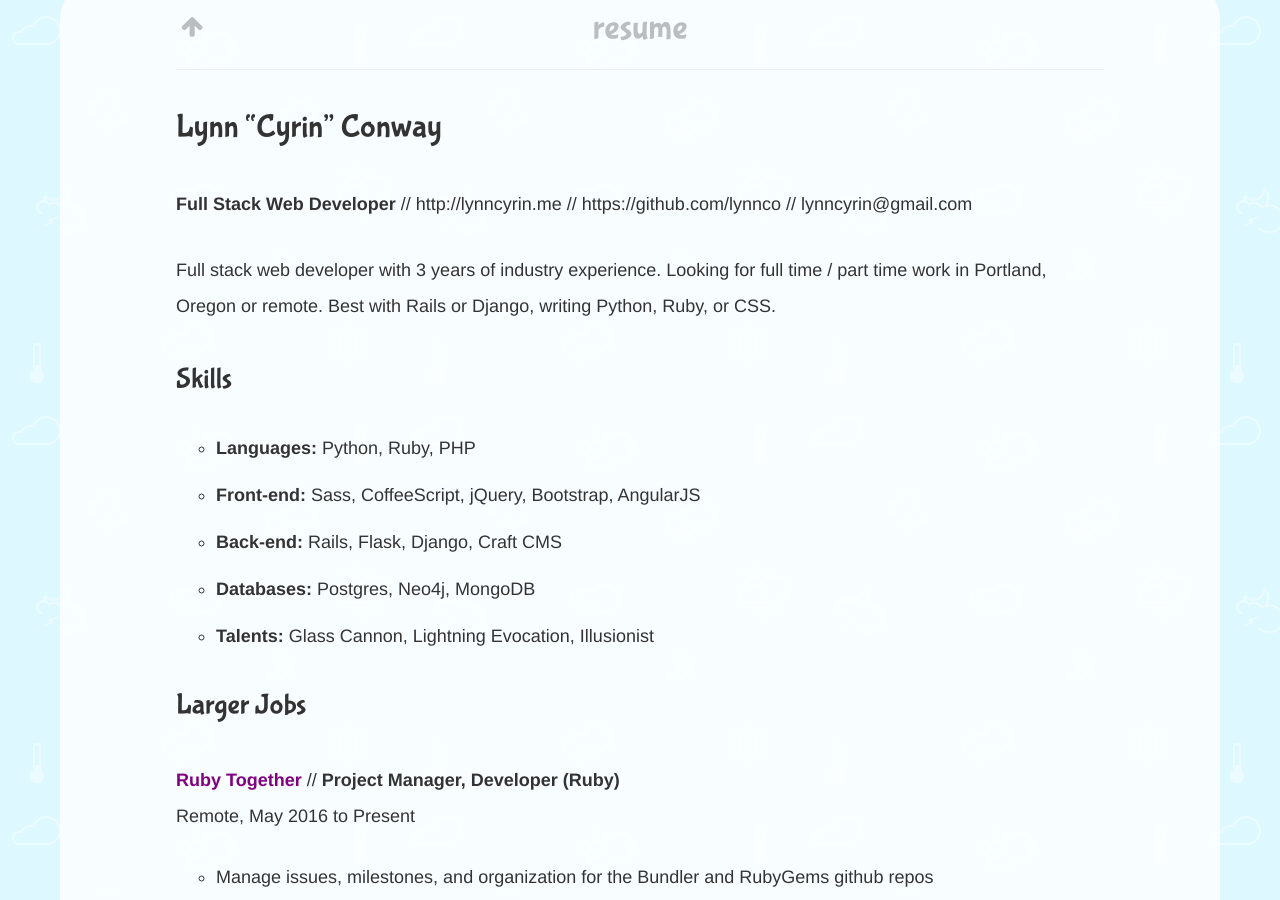
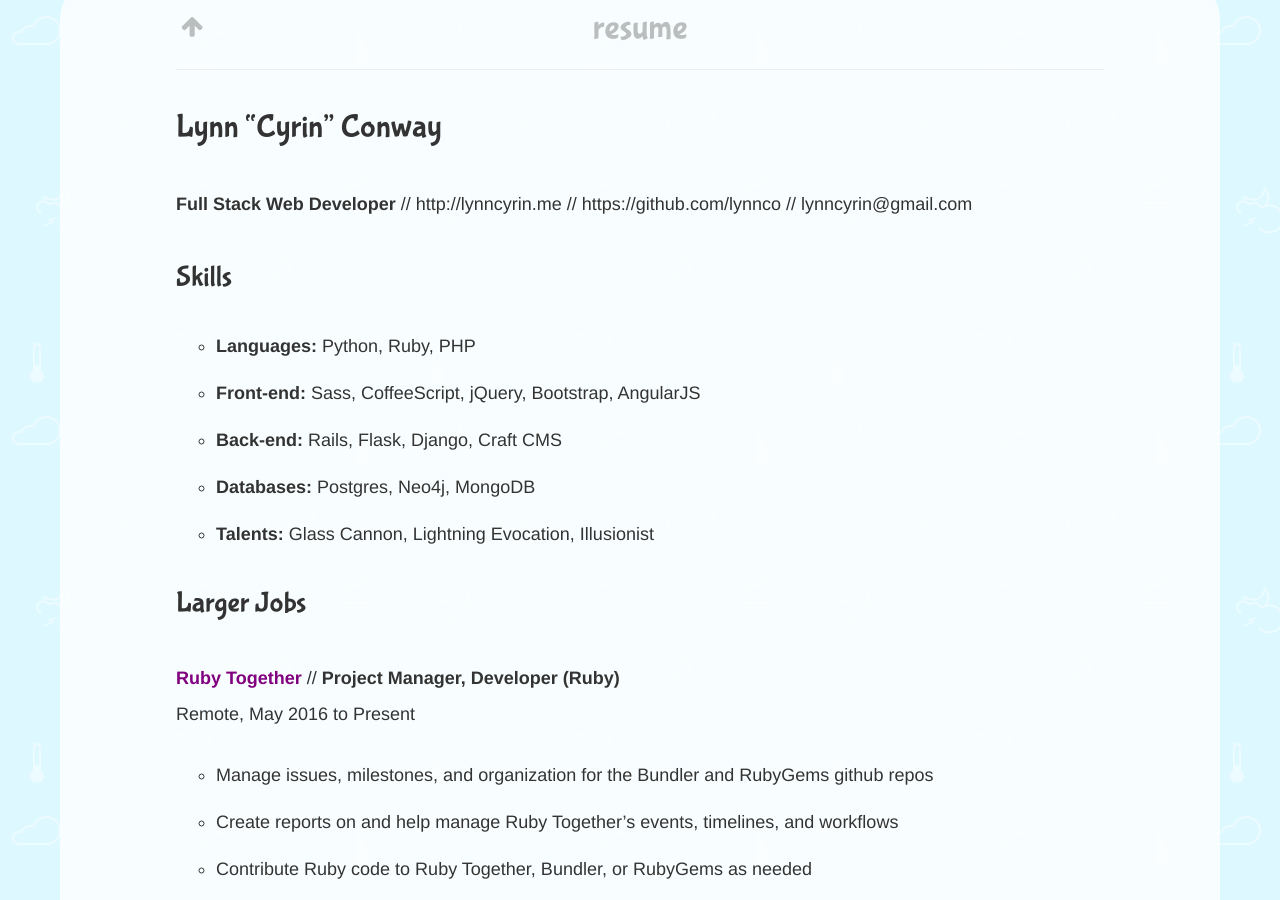
Before and after one commit to coilysiren/lynncyrin.github.io, a Jekyll site: the page built from index.html, in a window 1280 px wide and 900 px high, scrolled down 2669 px. Built offline with Jekyll 4.4.1, drawn with Linux system fonts in a browser that asks for light colours; nearby versions of some CDN libraries; a style sheet for code colours, icons or effects is not loaded.

Commit message:
no longer looking!!!

```diff
--- a/_includes/resume.md
+++ b/_includes/resume.md
@@ -1,8 +1,6 @@
 ### Lynn "Cyrin" Conway
 
 **Full Stack Web Developer** // http://lynncyrin.me // https://github.com/lynnco // lynncyrin@gmail.com
-
-Full stack web developer with 3 years of industry experience. Looking for full time / part time work in Portland, Oregon or remote. Best with Rails or Django, writing Python, Ruby, or CSS.
 
 #### Skills
 
```
